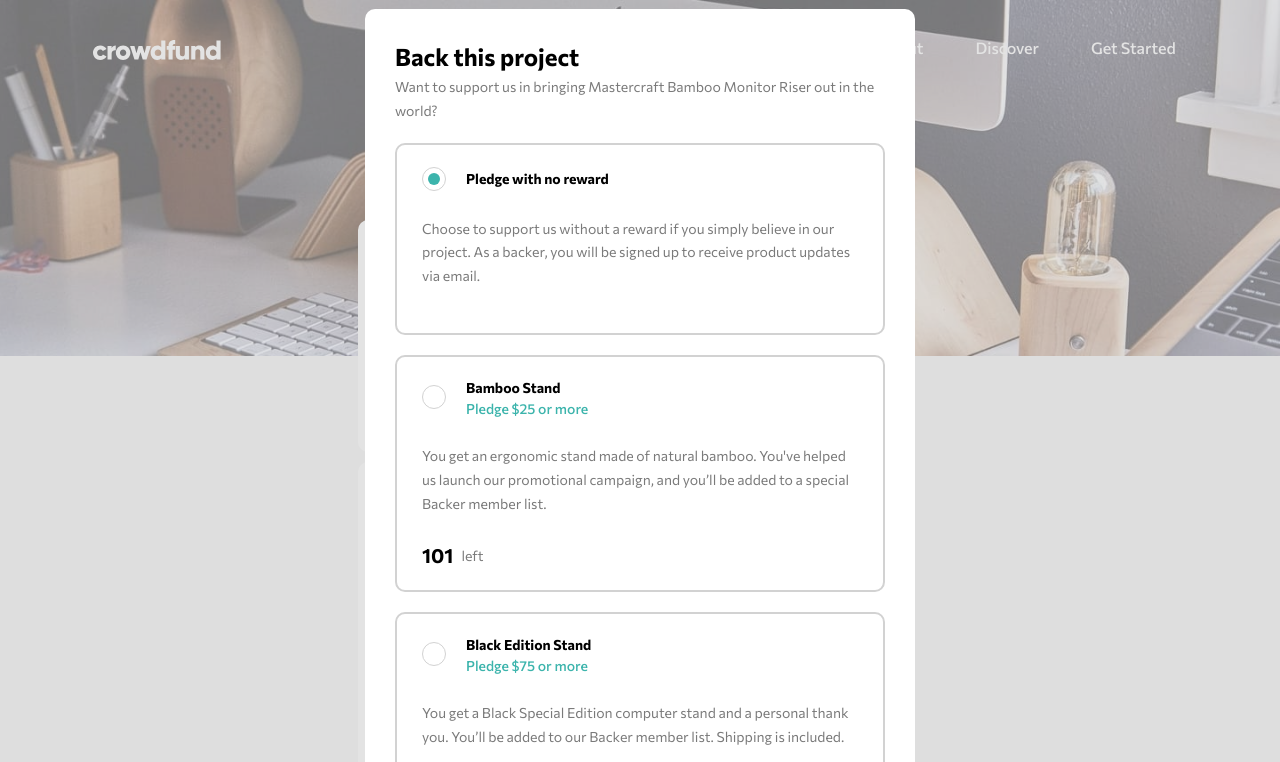
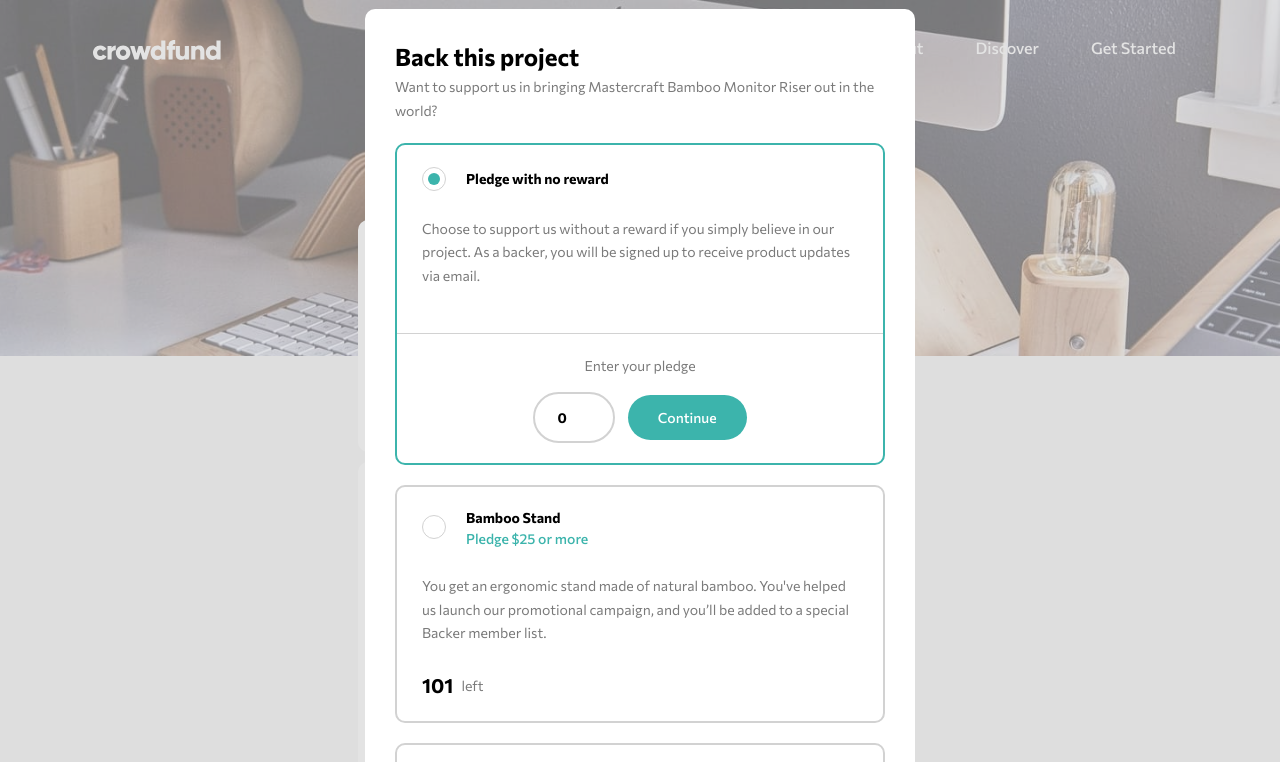
Before and after one commit to jasonkwm/crowdfunding-product-page-main, a plain HTML site: page index.html in a window 1280 px wide. Both pictures are taken after a click on the button "Back this project". Shown: the top 762 px of the page. Drawn offline with Linux system fonts and the light colour scheme.

Commit message:
finish for now

```diff
--- a/app.js
+++ b/app.js
@@ -5,12 +5,12 @@
 const pledgeContainer = document.querySelectorAll(".pledge-container");
 const pledgeBackground = document.querySelector(".pledge-background");
 const successBackground = document.querySelector(".success-background");
-const inputId = document.querySelectorAll(".radio-input");
 const prodQty = document.querySelectorAll(".product-quantity");
 const pledgeQty = document.querySelectorAll(".pledge-quantity");
 
 const visible = `visibility: visible; opacity: 1;`;
-
+const pledges = document.querySelectorAll("input[type=radio][name='pledges']");
+const submitButton = document.querySelectorAll(".submit-button");
 //Nav 'Get Started' to open modal and focus on #no-pledge
 getStarted.addEventListener("click", (e) => {
   document.querySelector("#no-pledge").checked = true;
@@ -19,22 +19,38 @@
   pledgeBackground.scrollTop = 0;
 });
 
-//disable if out of stock for main
-prodContainer.forEach((e) => {
-  if (e.classList.contains("out-of-stock")) {
-    e.querySelector("button").disabled = true;
-  }
-});
+//Bookmark
+const bookmark = document.querySelector("#bookmark");
+bookmark.setAttribute("title", document.title);
+bookmark.setAttribute("rel", "sidebar");
+bookmark.setAttribute("href", window.location.href);
+
+//       alert(
+//         "You can add this page to your bookmarks by pressing " +
+//           (navigator.userAgent.toLowerCase().indexOf("mac") != -1
+//             ? "Command/Cmd"
+//             : "CTRL") +
+//           " + D on your keyboard."
+//       );
+//     }
 
 //Click on product to open modal
 prodButton.forEach((elem) => {
+  //Remove active status
   elem.addEventListener("click", (c) => {
-    //Get id of radio input for product and checked it
+    pledgeContainer.forEach((container) => {
+      container.classList.remove("pledge-active");
+      container.querySelector(".pledge-price").classList.remove("price-active");
+    });
+    // gp = GrandParent, id= input type radio
     let id = document.querySelector(`#${c.target.value}`);
+    let gp = id.closest(".pledge-container");
+    let pledgePrice = gp.querySelector(".pledge-price");
     id.checked = true;
     pledgeBackground.style.cssText = visible;
     body.classList.add("body-modal");
-
+    gp.classList.add("pledge-active");
+    pledgePrice.classList.add("price-active");
     //Scroll Focus
     let cur = id;
     let distance = 0;
@@ -84,9 +100,31 @@
 // **This function must come after determining if product is 'out-of-stock'**
 pledgeContainer.forEach((elem) => {
   //only add click event if in stock
+  let price = elem.querySelector(".pledge-price");
   if (!elem.classList.contains("out-of-stock")) {
     elem.addEventListener("click", (event) => {
+      pledgeContainer.forEach((con) => {
+        let p = con.querySelector(".pledge-price");
+        con.classList.remove("pledge-active");
+        p.classList.remove("price-active");
+      });
       elem.querySelector("input").checked = true;
+      elem.classList.add("pledge-active");
+      price.classList.add("price-active");
     });
   }
 });
+
+submitButton.forEach((button) => {
+  button.addEventListener("click", () => {
+    pledgeBackground.style.cssText = "visibility:hidden; opacity:0; ";
+    successBackground.style.cssText = visible;
+  });
+});
+
+const gotIt = document.querySelector("#got-it");
+
+gotIt.addEventListener("click", () => {
+  successBackground.style.cssText = "visibility:hidden; opacity:0; ";
+  body.classList.remove("body-modal");
+});
--- a/index.html
+++ b/index.html
@@ -4,7 +4,6 @@
     <meta charset="UTF-8" />
     <meta name="viewport" content="width=device-width, initial-scale=1.0" />
     <!-- displays site properly based on user's device -->
-
     <link
       rel="icon"
       type="image/png"
@@ -42,8 +41,16 @@
           A beautiful & handcrafted monitor stand to reduce neck and eye strain.
         </p>
         <div class="intro-buttons">
-          <button class="back-button" value="no-pledge">Back this project</button>
-          <button class="bookmark-button" value="bookmark">
+          <button class="back-button" value="no-pledge">
+            Back this project
+          </button>
+          <a
+            id="bookmark"
+            class="bookmark-button"
+            href="#"
+            title="#"
+            rel="sidebar"
+          >
             <svg width="56" height="56" xmlns="http://www.w3.org/2000/svg">
               <g fill="none" fill-rule="evenodd">
                 <circle fill="#2F2F2F" cx="28" cy="28" r="28" />
@@ -51,7 +58,7 @@
               </g>
             </svg>
             Bookmark
-          </button>
+          </a>
         </div>
       </div>
       <div class="containers progress-container">
@@ -100,7 +107,9 @@
             </p>
             <div class="product-flex">
               <h4 class="product-quantity">101<span>left</span></h4>
-              <button class="product-button" value="bamboo">Select Reward</button>
+              <button class="product-button" value="bamboo">
+                Select Reward
+              </button>
             </div>
           </div>
           <div class="product-container">
@@ -115,7 +124,9 @@
             </p>
             <div class="product-flex">
               <h4 class="product-quantity">64<span>left</span></h4>
-              <button class="product-button" value="black-edition">Select Reward</button>
+              <button class="product-button" value="black-edition">
+                Select Reward
+              </button>
             </div>
           </div>
           <div class="product-container out-of-stock">
@@ -130,7 +141,9 @@
             </p>
             <div class="product-flex">
               <h4 class="product-quantity">0<span>left</span></h4>
-              <button class="product-button" value="mahogany">Out of Stock</button>
+              <button class="product-button" value="mahogany">
+                Out of Stock
+              </button>
             </div>
           </div>
         </div>
@@ -161,9 +174,9 @@
                 </div>
               </div>
               <p class="product-p">
-                Choose to support us without a reward if you simply believe in our
-                project. As a backer, you will be signed up to receive product
-                updates via email.
+                Choose to support us without a reward if you simply believe in
+                our project. As a backer, you will be signed up to receive
+                product updates via email.
               </p>
             </div>
             <div class="pledge-price">
@@ -178,7 +191,9 @@
                 />
               </label>
 
-              <button type="submit" class="product-button">Continue</button>
+              <button class="product-button submit-button" type="button">
+                Continue
+              </button>
             </div>
           </div>
           <div class="pledge-container">
@@ -210,7 +225,7 @@
             <div class="pledge-price">
               <p>Enter your pledge</p>
               <label class="price-label"
-                >
+                >$
                 <input
                   class="price-input"
                   type="number"
@@ -218,8 +233,10 @@
                   value="25"
                   min="25"
                 />
-              <label/>
-              <button type="submit" class="product-button">Continue</button>
+              </label>
+              <button class="product-button submit-button" type="button">
+                Continue
+              </button>
             </div>
           </div>
           <div class="pledge-container">
@@ -244,8 +261,8 @@
 
               <p class="product-p">
                 You get a Black Special Edition computer stand and a personal
-                thank you. You’ll be added to our Backer member list. Shipping is
-                included.
+                thank you. You’ll be added to our Backer member list. Shipping
+                is included.
               </p>
               <h4 class="pledge-quantity">64<span>left</span></h4>
             </div>
@@ -261,10 +278,12 @@
                   min="75"
                 />
               </label>
-              <button class="product-button" type="submit">Continue</button>
+              <button class="product-button submit-button" type="button">
+                Continue
+              </button>
             </div>
           </div>
-          <div class="pledge-container ">
+          <div class="pledge-container">
             <div class="pledge-product">
               <div class="pledge-radio">
                 <input
@@ -284,9 +303,9 @@
                 </div>
               </div>
               <p class="product-p">
-                You get two Special Edition Mahogany stands, a Backer T-Shirt, and
-                a personal thank you. You’ll be added to our Backer member list.
-                Shipping is included.
+                You get two Special Edition Mahogany stands, a Backer T-Shirt,
+                and a personal thank you. You’ll be added to our Backer member
+                list. Shipping is included.
               </p>
               <h4 class="pledge-quantity">0<span>left</span></h4>
             </div>
@@ -301,7 +320,9 @@
                   min="200"
                 />
               </label>
-              <button class="product-button" type="submit">Continue</button>
+              <button class="product-button submit-button" type="button">
+                Continue
+              </button>
             </div>
           </div>
         </form>
@@ -316,7 +337,7 @@
           Monitor Riser worldwide. You will get an email once our campaign is
           completed.
         </p>
-        <button>Got it!</button>
+        <button id="got-it">Got it!</button>
       </div>
     </div>
 
--- a/styles/_modal-function.scss
+++ b/styles/_modal-function.scss
@@ -11,8 +11,7 @@
   display: flex;
   flex-direction: column;
   justify-content: center;
-  transition: all 0.25s ease;
-
+  transition: all 0.33s ease;
   visibility: hidden;
   opacity: 0;
 }
--- a/styles/_modal.scss
+++ b/styles/_modal.scss
@@ -82,9 +82,12 @@
 
 .pledge-price {
   border-top: solid 1px rgb(210, 210, 210);
-  padding: rem(20px) rem(10px);
   text-align: center;
-  display: none;
+  visibility: hidden;
+  height: 0;
+  .product-button {
+    transition: none;
+  }
   p {
     padding-bottom: rem(14px);
   }
@@ -106,10 +109,12 @@
   appearance: textfield;
 }
 
-.pledge-container-active {
+.pledge-active {
   border: solid 2px $p-mod-cyan;
 }
 
-.pledge-enter-active {
-  display: block;
+.price-active {
+  padding: rem(20px) rem(10px);
+  visibility: visible;
+  height: auto;
 }
--- a/styles/_success.scss
+++ b/styles/_success.scss
@@ -28,3 +28,7 @@
     margin-top: rem(25px);
   }
 }
+
+#got-it {
+  cursor: pointer;
+}
```
Also changed, not shown: styles/styles.css, 1 other file. Lines whose indentation alone changed are shown as unchanged.
